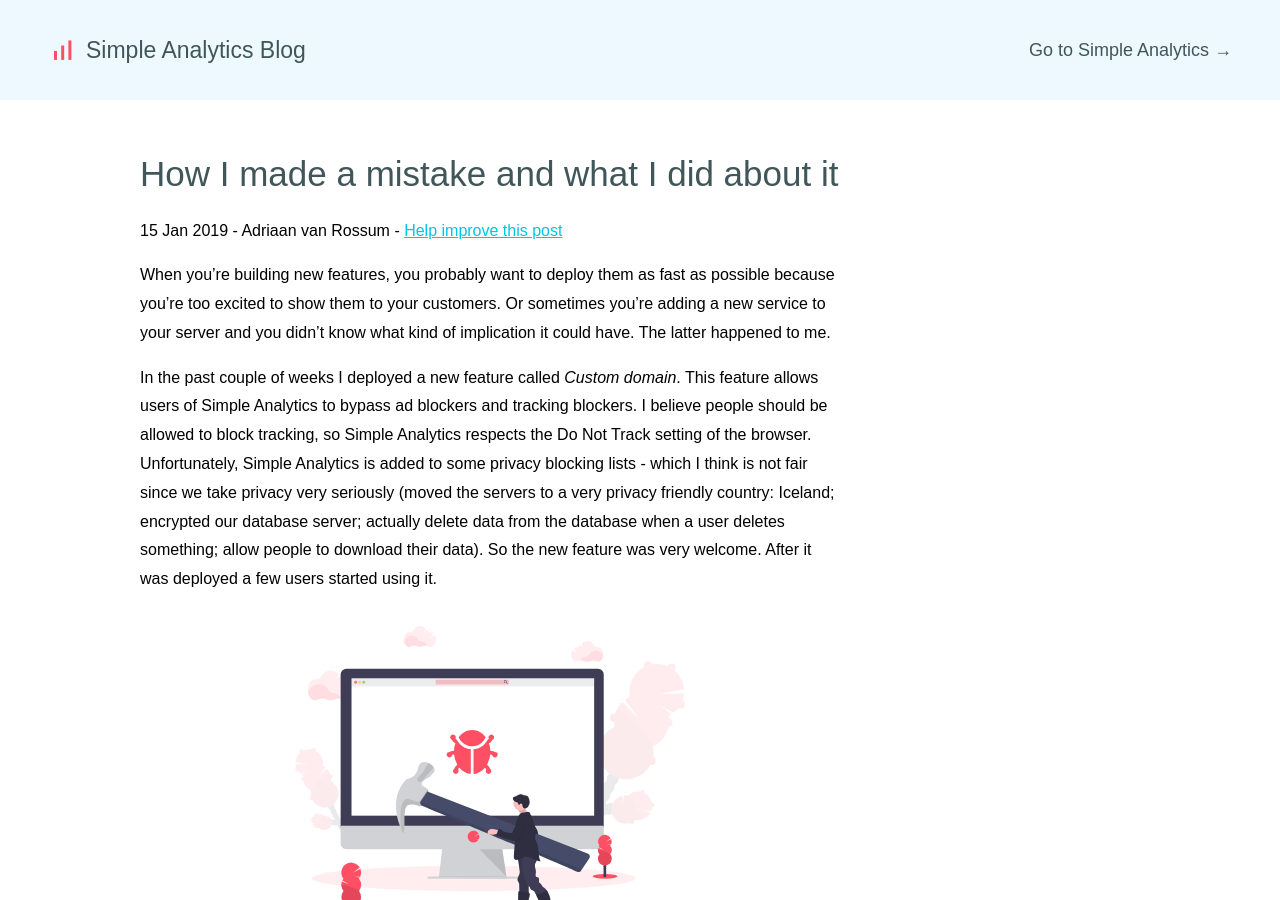
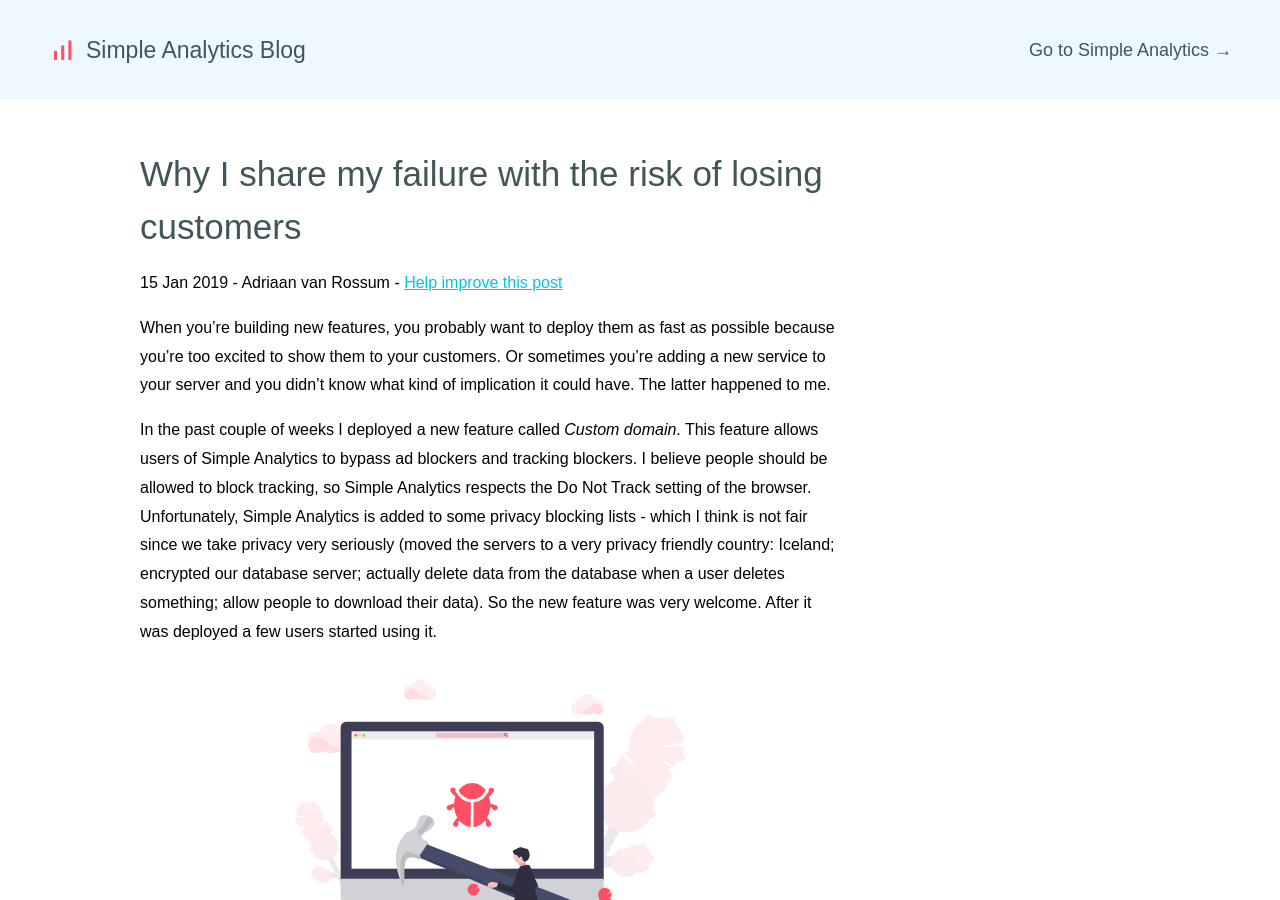
Before and after one commit to simpleanalytics/blog, a Jekyll site: the page built from _posts/2019-01-15-why-i-share-my-failure-with-the-risk-of-losing-customers.md, in a window 1280 px wide and 900 px high. Built offline with Jekyll 4.4.1, drawn with Linux system fonts in a browser that asks for light colours; our own code applies the rules of GitHub Pages for plain Markdown files; comment, search, counter and statistics services are not loaded.

Commit message:
Update and rename 2019-01-15-how-i-made-a-mistake-and-what-i-did-about-it.md to 2019-01-15-why-i-share-my-failure-with-the-risk-of-losing-customers.md

```diff
--- a/_posts/2019-01-15-how-i-made-a-mistake-and-what-i-did-about-it.md
+++ b/_posts/2019-01-15-why-i-share-my-failure-with-the-risk-of-losing-customers.md
@@ -1,5 +1,5 @@
 ---
-title: How I made a mistake and what I did about it
+title: Why I share my failure with the risk of losing customers
 author_slug: adriaan
 author: Adriaan van Rossum
 ---
```
